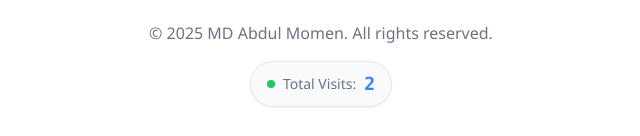
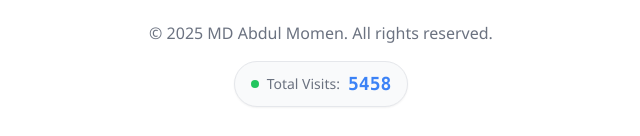
Before and after one commit to AbdulMomen7k/my-new-website-momen, a plain HTML site: page index.html in a window 1280 px wide. Shown: the part 6325-6461 px from the top of the page, 319-959 px from the left. Drawn offline with nearby package versions, Linux system fonts and the light colour scheme; animation ran at ten frames a second.

Commit message:
visitor update

```diff
--- a/index.html
+++ b/index.html
@@ -197,7 +197,7 @@
                 <div class="absolute w-72 h-72 bg-blue-200/50 rounded-full blur-3xl -top-4 -right-4 animate-pulse"></div>
                 <div class="absolute w-72 h-72 bg-purple-200/50 rounded-full blur-3xl bottom-4 left-4 animate-pulse" style="animation-delay: 1s;"></div>
 
-                <!-- Profile Image (Portrait) UPDATED with Correct Filename -->
+                <!-- Profile Image (Portrait) -->
                 <div class="relative w-64 h-80 md:w-80 md:h-[30rem] rounded-2xl overflow-hidden border-4 border-white shadow-2xl transform hover:scale-105 transition duration-500">
                     <img src="abdul123.png" alt="MD Abdul Momen" class="w-full h-full object-cover">
                 </div>
@@ -747,7 +747,6 @@
 
     <!-- Scripts -->
     <script>
-        // ... existing javascript ...
         // Typing Effect
         const textElement = document.getElementById('typing-text');
         const phrases = ["BBA Student", "Tech Learner", "Future Brand Builder"];
@@ -908,32 +907,23 @@
 
         revealElements.forEach(el => revealObserver.observe(el));
 
-        // Visitor Counter Logic (Smart Counter - No increase on Reload)
+        // Visitor Counter Logic (Start from 5458)
         function updateVisitorCount() {
             const counterElement = document.getElementById('visitor-count');
 
-            // ১. লোকাল স্টোরেজ থেকে বর্তমান মোট ভিউ সংখ্যা নেওয়া
             let count = localStorage.getItem('page_views');
 
-            // যদি আগে কোনো ভিউ না থাকে, তাহলে ১ দিয়ে শুরু হবে
             if (!count) {
-                count = 1;
-                localStorage.setItem('page_views', count);
+                count = 5458; // Start from 5458
+            } else {
+                const hasVisitedSession = sessionStorage.getItem('visited_session');
+                if (!hasVisitedSession) {
+                    count = parseInt(count) + 1;
+                    sessionStorage.setItem('visited_session', 'true');
+                }
             }
+            localStorage.setItem('page_views', count);
 
-            // ২. চেক করা যে এই সেশনে (ব্রাউজার খোলা অবস্থায়) ভিজিটর আগে কাউন্ট হয়েছে কিনা
-            const hasVisitedSession = sessionStorage.getItem('visited_session');
-
-            if (!hasVisitedSession) {
-                // যদি এই সেশনে প্রথমবার হয়, তবেই সংখ্যা বাড়াবে
-                count = parseInt(count) + 1;
-                localStorage.setItem('page_views', count);
-
-                // সেশনে মার্ক করে রাখা যে কাউন্ট করা হয়েছে
-                sessionStorage.setItem('visited_session', 'true');
-            }
-
-            // ৩. সংখ্যাটি ওয়েবসাইটে দেখানো
             counterElement.innerText = count;
         }
 
```
